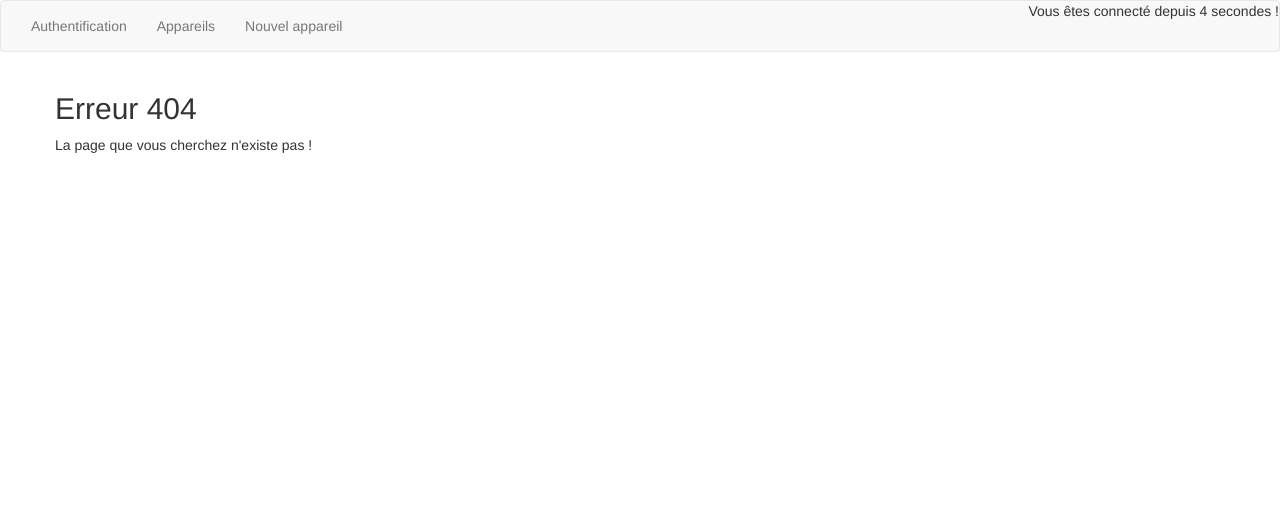
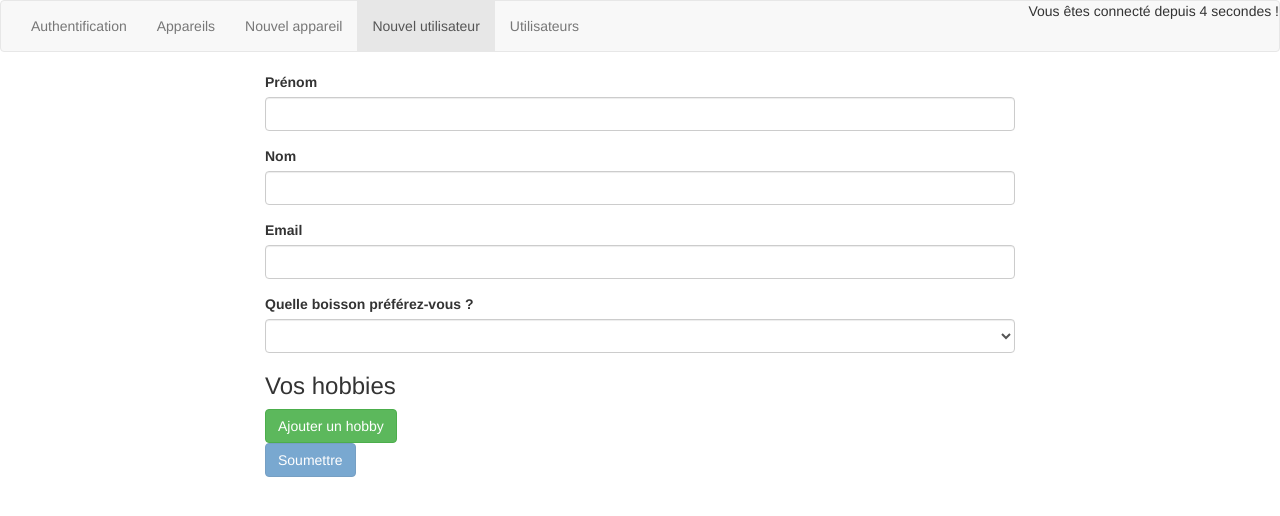
Before and after one commit to mataxelle/PremierAngular, an Angular app in the folder premier-pro-angular/: page /new-user in a window 1280 px wide. Before the commit this address led to /not-found. Shown: the top 516 px of the page. Built offline with nearby package versions, Linux system fonts and the light colour scheme.

Commit message:
Forms méthode réative
Création component et model utilisateur.

```diff
--- a/premier-pro-angular/src/app/app.component.html
+++ b/premier-pro-angular/src/app/app.component.html
@@ -5,6 +5,8 @@
       <li routerLinkActive="active"><a routerLink="auth">Authentification</a></li>
       <li routerLinkActive="active"><a routerLink="appareils">Appareils</a></li>
       <li routerLinkActive="active"><a routerLink="edit-appareil">Nouvel appareil</a></li>
+      <li routerLinkActive="active"><a routerLink="/new-user">Nouvel utilisateur</a></li>
+      <li routerLinkActive="active"><a routerLink="users">Utilisateurs</a></li>
     </ul>
     <div class="navbar-right">Vous êtes connecté depuis {{ secondes }} secondes !</div>
   </div>
--- a/premier-pro-angular/src/app/edit-appareil/edit-appareil.component.html
+++ b/premier-pro-angular/src/app/edit-appareil/edit-appareil.component.html
@@ -1,3 +1,7 @@
+<!-- Exemple Forms: Méthode template -->
+
+
+
 <div class="row">
     <div class="col-sm-8 col-sm-offset-2">
         <form (ngSubmit)="onSubmit(f)" #f="ngForm"> <!-- #f est une référence locale -->
--- /dev/null
+++ b/premier-pro-angular/src/app/models/User.model.ts
@@ -0,0 +1,7 @@
+export class User {
+    constructor(public firstName: string,
+                public lastName: string,
+                public email: string,
+                public drinkPreference: string,
+                public hobbies?: string[]) {}
+}
--- /dev/null
+++ b/premier-pro-angular/src/app/new-user/new-user.component.html
@@ -0,0 +1,31 @@
+<div class="col-sm-8 col-sm-offset-2">
+    <form [formGroup]="userForm" (ngSubmit)="onSubmitForm()">
+        <div class="form-group">
+            <label for="firstName">Prénom</label>
+            <input type="text" id="firstName" class="form-control" formControlName="firstName">
+        </div>
+        <div class="form-group">
+            <label for="lastName">Nom</label>
+            <input type="text" id="lastName" class="form-control" formControlName="lastName">
+        </div>
+        <div class="form-group">
+            <label for="email">Email</label>
+            <input type="text" id="email" class="form-control" formControlName="email">
+        </div>
+        <div class="form-group">
+            <label for="drinkPreference">Quelle boisson préférez-vous ?</label>
+            <select id="drinkPreference" class="form-control" formControlName="drinkPreference">
+                <option value="coca">Coca</option>
+                <option value="sprite">Sprite</option>
+            </select>
+        </div>
+        <div formArrayName="hobbies">
+            <h3>Vos hobbies</h3>
+            <div class="form-group" *ngFor="let hobbyControl of getHobbies().controls; let i = index">
+                <input type="text" class="form-control" [formControlName]="i">
+            </div>
+            <button type="button" class="btn btn-success" (click)="onAddHobby()">Ajouter un hobby</button>
+        </div>
+        <button type="submit" class="btn btn-primary" [disabled]="userForm.invalid">Soumettre</button>
+    </form>
+</div>
--- /dev/null
+++ b/premier-pro-angular/src/app/new-user/new-user.component.ts
@@ -0,0 +1,56 @@
+import { Component, OnInit } from '@angular/core';
+import { FormBuilder, FormGroup, Validators, FormArray } from '@angular/forms';
+import { UserService } from '../services/user.service';
+import { Router } from '@angular/router';
+import { User } from '../models/User.model';
+
+@Component({
+  selector: 'app-new-user',
+  templateUrl: './new-user.component.html',
+  styleUrls: ['./new-user.component.scss']
+})
+export class NewUserComponent implements OnInit {
+
+  userForm: FormGroup;
+
+  constructor(private formBuilder: FormBuilder,
+              private userService: UserService,
+              private router: Router) { }
+
+  ngOnInit(): void {
+    this.initForm();
+  }
+
+  initForm() {
+    this.userForm = this.formBuilder.group({
+      firstName: ['', Validators.required],
+      lastName: ['', Validators.required],
+      email: ['', [Validators.required, Validators.email]], // vérifie que le string entré est bien de format email
+      drinkPreference: ['', Validators.required],
+      hobbies: this.formBuilder.array([])
+    });
+  }
+
+  onSubmitForm() {
+    const formValue = this.userForm.value;
+    const newUser = new User(
+      formValue['firstName'],
+      formValue['lastName'],
+      formValue['email'],
+      formValue['drinkPreference'],
+      formValue['hobbies'] ? formValue['hobbies'] : []
+    );
+    this.userService.addUser(newUser);
+    this.router.navigate(['/users']);
+  }
+
+  getHobbies() {
+    return this.userForm.get('hobbies') as FormArray;
+  }
+
+  onAddHobby() {
+    const newHobbyControl = this.formBuilder.control('', Validators.required);
+    this.getHobbies().push(newHobbyControl);
+  }
+
+}
--- /dev/null
+++ b/premier-pro-angular/src/app/services/user.service.ts
@@ -0,0 +1,27 @@
+import { User } from '../models/User.model';
+import { Subject } from 'rxjs/Subject';
+
+export class UserService {
+    private users: User[] = [
+        {
+            firstName: 'Léopole',
+            lastName: 'Martin',
+            email: 'leopole@martin.com',
+            drinkPreference: 'Sprite',
+            hobbies: [
+                'coder',
+                'la marche rapide'
+            ]
+        }
+    ];
+    userSubject = new Subject<User[]>();
+
+    emitUsers() {
+        this.userSubject.next(this.users.slice());
+    }
+
+    addUser(user: User) {
+        this.users.push(user);
+        this.emitUsers();
+    }
+}
--- /dev/null
+++ b/premier-pro-angular/src/app/user-list/user-list.component.html
@@ -0,0 +1,11 @@
+<a routerLink="/new-user">Nouvel utilisateur</a>
+<ul class="list-group">
+    <li class="list-group-item" *ngFor="let user of users">
+        <h3>{{ user.firstName }} {{ lastName }}</h3>
+        <p>{{ user.email }}</p>
+        <p>Cette personne aime beaucoup le {{ user.drinkPreference }}.</p>
+        <p *ngIf="user.hobbies && user.hobbies.length > 0">Ses hobbies :
+            <span *ngFor="let hobby of user.hobbies">{{ hobby }} - </span>
+        </p>
+    </li>
+</ul>
--- /dev/null
+++ b/premier-pro-angular/src/app/user-list/user-list.component.ts
@@ -0,0 +1,31 @@
+import { Component, OnDestroy, OnInit } from '@angular/core';
+import { Subscription } from 'rxjs';
+import { User } from '../models/User.model';
+import { UserService } from '../services/user.service';
+
+@Component({
+  selector: 'app-user-list',
+  templateUrl: './user-list.component.html',
+  styleUrls: ['./user-list.component.scss']
+})
+export class UserListComponent implements OnInit, OnDestroy {
+
+  users: User[];
+  userSubscription: Subscription;
+
+  constructor(private userService: UserService) { }
+
+  ngOnInit(): void {
+    this.userSubscription = this.userService.userSubject.subscribe(
+      (users: User[]) => {
+        this.users = users;
+      }
+    );
+    this.userService.emitUsers();
+  }
+
+  ngOnDestroy() {
+    this.userSubscription.unsubscribe();
+  }
+
+}
```
Also changed, not shown: premier-pro-angular/src/app/app.module.ts (+19 -10 lines), premier-pro-angular/src/app/new-user/new-user.component.scss (added), premier-pro-angular/src/app/user-list/user-list.component.scss (added).
